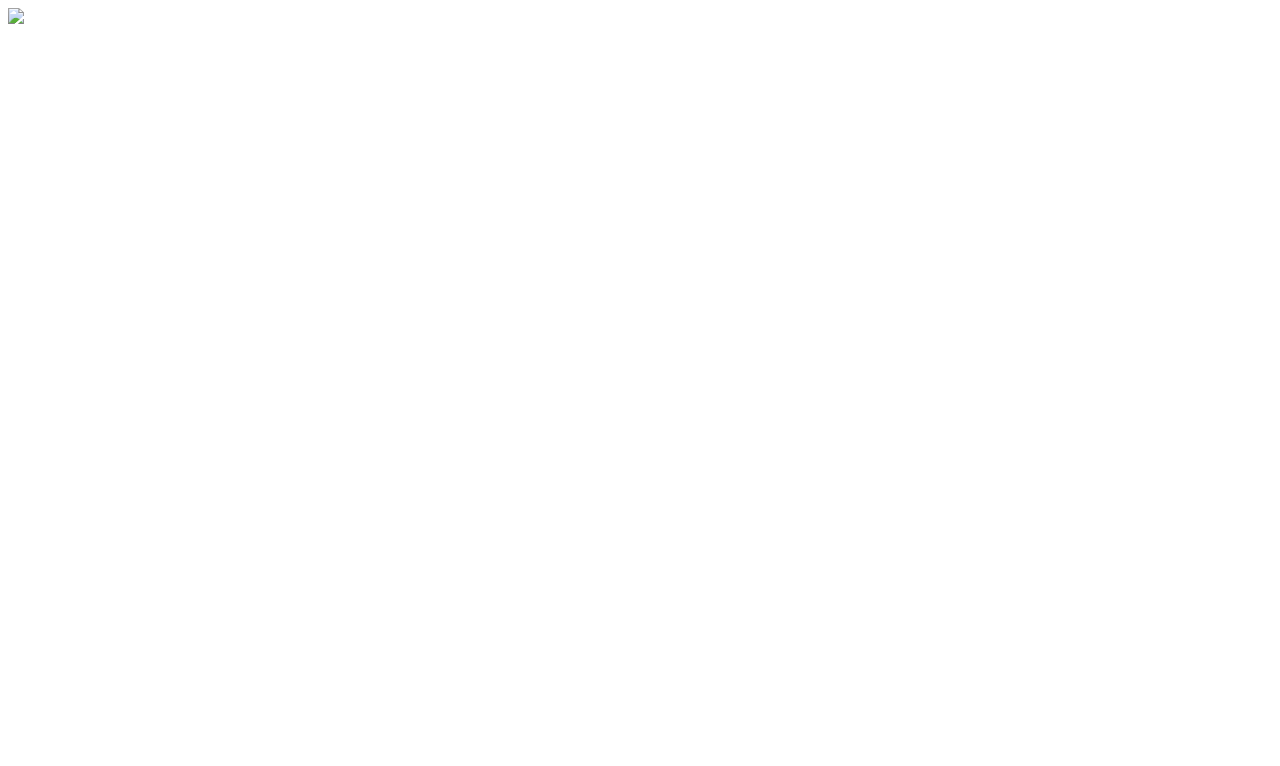
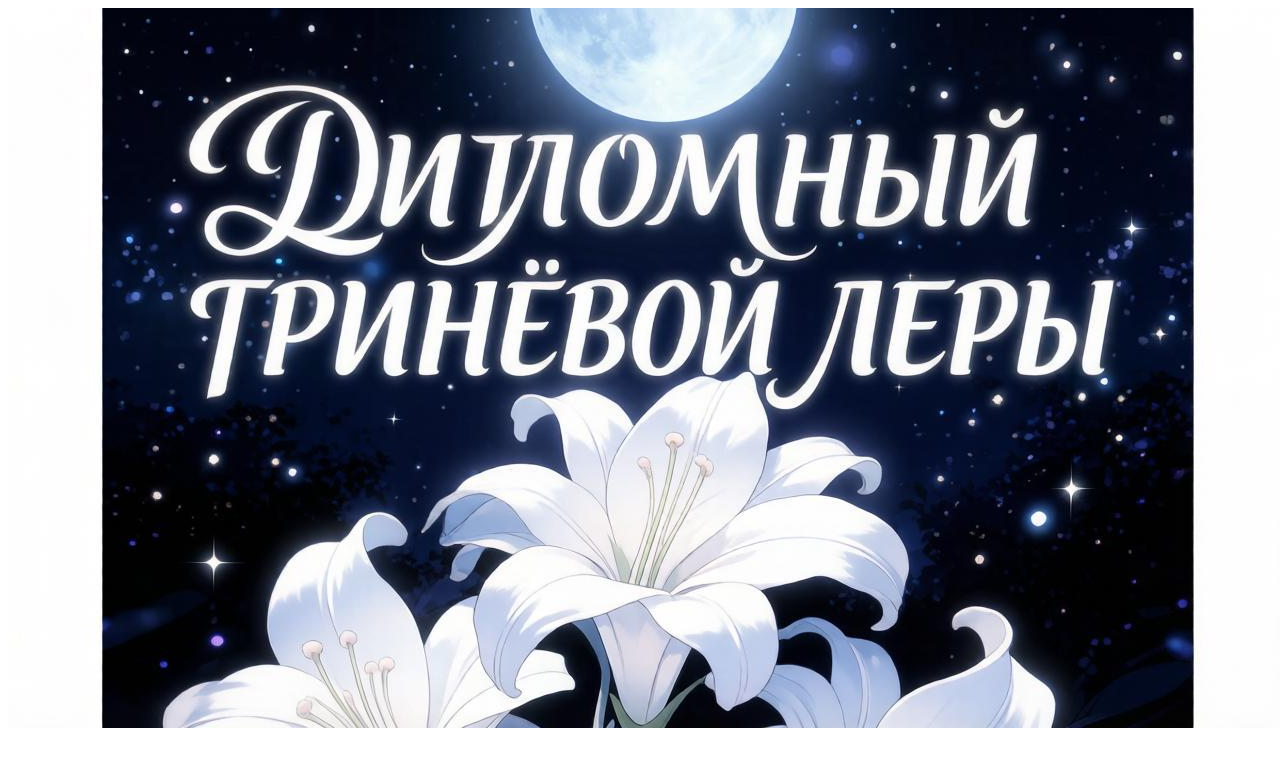
Before and after one commit to ReimuHakurei00/diplomni, a plain HTML site: page index.html in a window 1280 px wide. Drawn offline with Linux system fonts and the light colour scheme.

Commit message:
Update index.html

```diff
--- a/index.html
+++ b/index.html
@@ -1 +1 @@
-<img src=”image.jpeg">
+<img src="image.jpeg">
```
